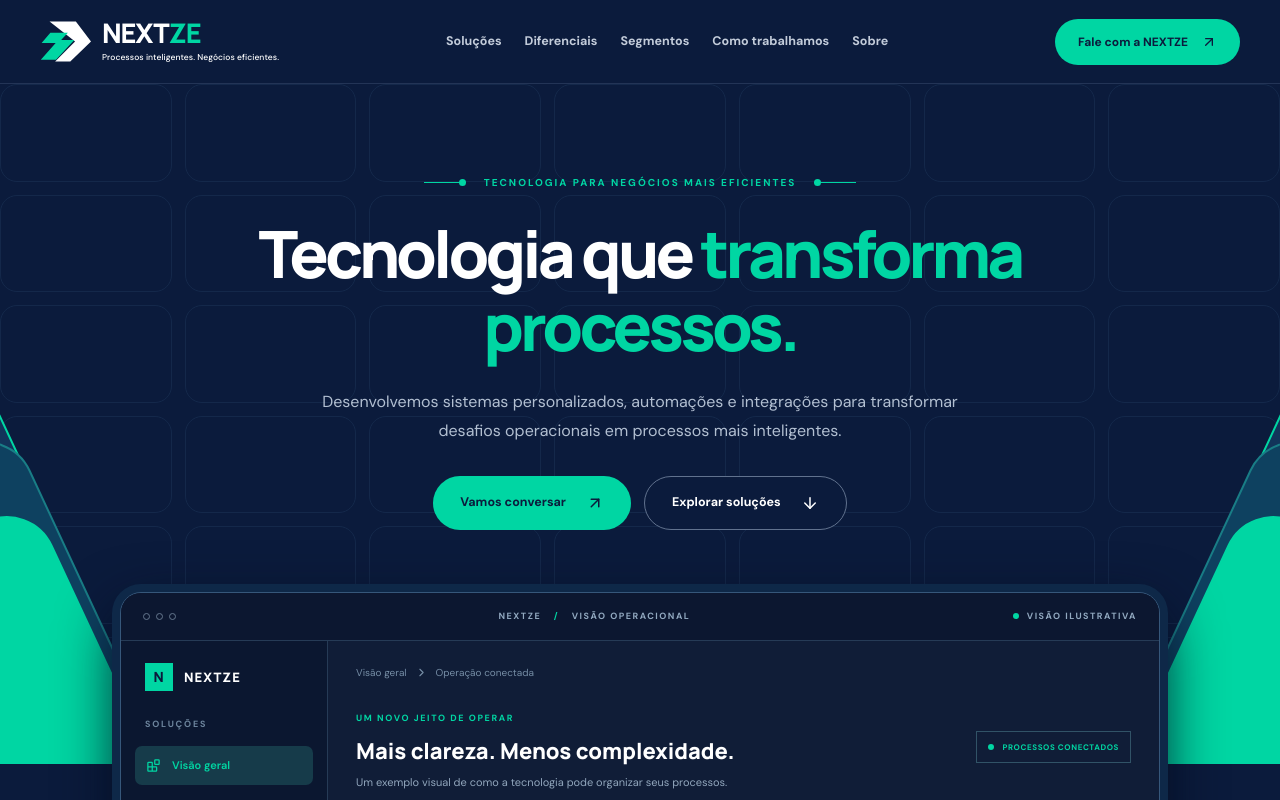
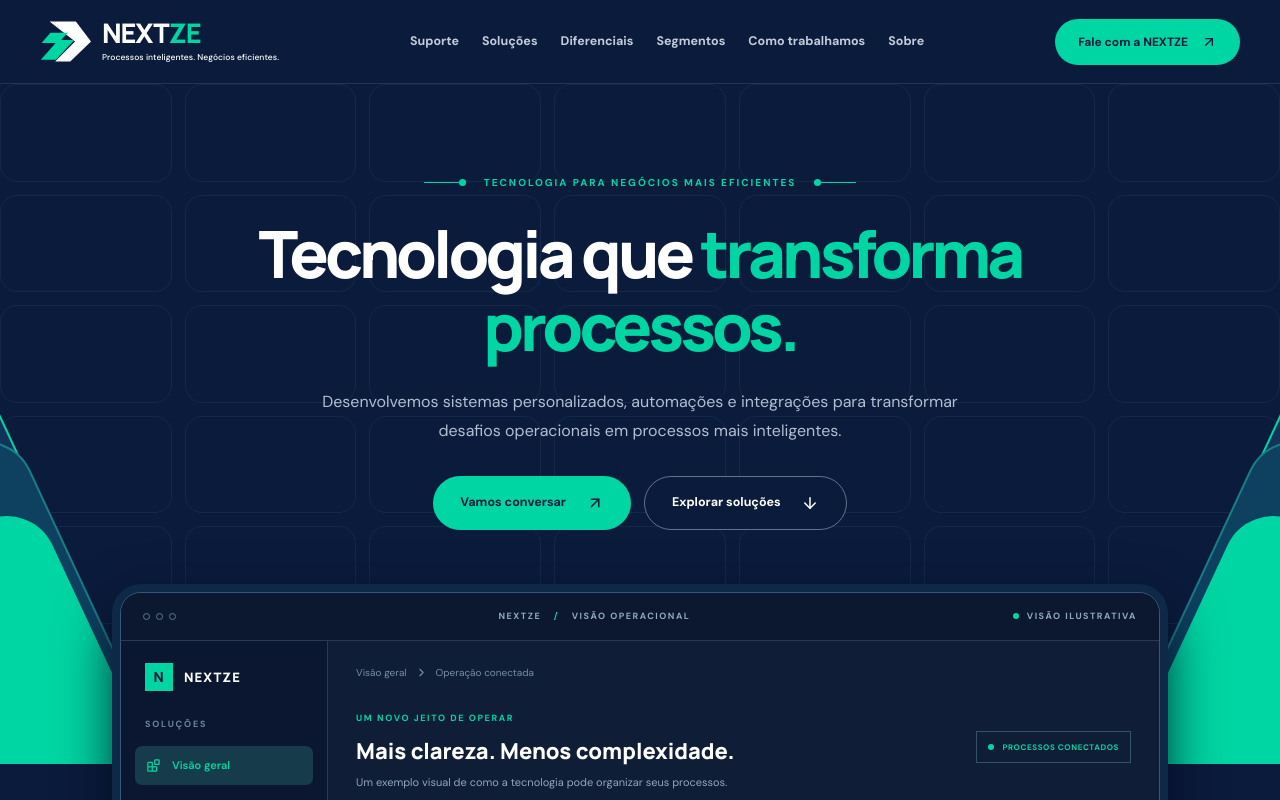
Before and after one commit to willyan-pfutze/Nextze, a React (Vite) app: page / in a window 1280 px wide. Shown: the top 800 px of the page. Built offline with nearby package versions, Linux system fonts and the light colour scheme.

Commit message:
feat: integrate support route with NEXTZE landing and Pages build

```diff
--- a/src/App.tsx
+++ b/src/App.tsx
@@ -12,7 +12,7 @@ const whatsappContacts = [
 ].filter(contact => contact.number.length >= 12).map(contact => ({ ...contact, url: 'https://wa.me/' + contact.number + '?text=' + waMessage }));
 const whatsappUrl = whatsappContacts[0]?.url || '';
 const mailUrl = email ? 'mailto:' + email + '?subject=' + encodeURIComponent('Contato comercial — NEXTZE') : '';
-const nav = [{label:'Soluções',href:'#solucoes'},{label:'Diferenciais',href:'#diferenciais'},{label:'Segmentos',href:'#segmentos'},{label:'Como trabalhamos',href:'#processo'},{label:'Sobre',href:'#sobre'}];
+const nav = [{label:'Suporte',href:'./suporte/'},{label:'Soluções',href:'#solucoes'},{label:'Diferenciais',href:'#diferenciais'},{label:'Segmentos',href:'#segmentos'},{label:'Como trabalhamos',href:'#processo'},{label:'Sobre',href:'#sobre'}];
 const services = [
  {icon:Code2,num:'01',title:'Sistemas sob medida',text:'Aplicações desenhadas para a rotina da sua empresa. Mais controle, menos improviso.'},
  {icon:Workflow,num:'02',title:'Automação de processos',text:'Menos tarefas repetitivas, mais tempo para focar no que move seu negócio.'},
@@ -61,6 +61,6 @@ export default function App(){
  <section id="processo" className="section process"><div className="container"><div className="process-top"><Heading eyebrow="NOSSO PROCESSO" title={<>Do problema à solução. <span>Sem complicação.</span></>} desc="Uma jornada clara, construída em parceria com você."/></div><div className="steps-grid">{steps.map((s,i)=><article className="step" key={s.n}><div className="step-number">{s.n}{i<3&&<span className="step-track"/>}</div><h3>{s.title}</h3><p>{s.text}</p></article>)}</div></div></section>
  <section id="sobre" className="section about"><div className="container about-grid"><div className="about-graphic" aria-hidden="true"><span className="outline-label">NEXT / FORWARD</span><div className="about-arrows"><span/><span/><span/></div><span className="about-sign">MOVE YOUR BUSINESS FORWARD.</span></div><div className="about-copy"><Heading eyebrow="QUEM SOMOS" title={<>Construímos o próximo passo <span>do seu negócio.</span></>} /><p>A NEXTZE é uma iniciativa de tecnologia voltada a ajudar empresas a tornar seus processos mais simples, conectados e eficientes.</p><p>Acreditamos que boas soluções começam com uma compreensão real do problema. Por isso, unimos desenvolvimento de software, automação e olhar operacional para transformar necessidades em ferramentas úteis.</p><div className="about-signature">NEXTZE <span>— Processos inteligentes. Negócios eficientes.</span></div></div></div></section>
  <section id="contato" className="contact"><div className="container contact-grid"><div><span className="eyebrow eyebrow-light"><span className="eyebrow-line"/> VAMOS CONVERSAR?</span><h2>Seu próximo avanço<br/>começa com uma <em>conversa.</em></h2><p>Conte o que está travando sua operação. Vamos entender juntos como a tecnologia pode ajudar.</p><div className="contact-actions">{whatsappContacts.map(contact=><a key={contact.number} className="btn btn-primary" href={contact.url} target="_blank" rel="noopener noreferrer" aria-label={'Conversar com a NEXTZE pelo WhatsApp '+contact.display}>{contact.label} <ArrowUpRight size={19}/></a>)}{mailUrl&&<a className="contact-email" href={mailUrl}><Mail size={20}/>{email}</a>}{whatsappContacts.length===0&&!mailUrl&&<p className="contact-pending">Canais comerciais em configuração. Em breve, você poderá falar diretamente com a NEXTZE por aqui.</p>}</div></div><div className="contact-art" aria-hidden="true"><div className="contact-ring"><ArrowUpRight size={100} strokeWidth={1.2}/></div><div className="contact-art-label">VAMOS CONSTRUIR O PRÓXIMO PASSO</div></div></div></section>
- </main><footer className="footer"><div className="container"><div className="footer-main"><div><Brand/><p>Tecnologia que transforma processos.</p></div><div className="footer-nav"><a href="#solucoes">Soluções</a><a href="#diferenciais">Diferenciais</a><a href="#processo">Como trabalhamos</a><a href="#sobre">Sobre nós</a><a href="#contato">Contato</a></div></div><div className="footer-bottom"><span>© {new Date().getFullYear()} NEXTZE. Todos os direitos reservados.</span><span>nextze.com.br</span><a href="#inicio">Voltar ao topo <ArrowUpRight size={15}/></a></div></div></footer>
+ </main><footer className="footer"><div className="container"><div className="footer-main"><div><Brand/><p>Tecnologia que transforma processos.</p></div><div className="footer-nav"><a href="#solucoes">Soluções</a><a href="#diferenciais">Diferenciais</a><a href="#processo">Como trabalhamos</a><a href="#sobre">Sobre nós</a><a href="#contato">Contato</a><a href="./suporte/">Suporte</a></div></div><div className="footer-bottom"><span>© {new Date().getFullYear()} NEXTZE. Todos os direitos reservados.</span><span>nextze.com.br</span><a href="#inicio">Voltar ao topo <ArrowUpRight size={15}/></a></div></div></footer>
  </>;
 }
```
